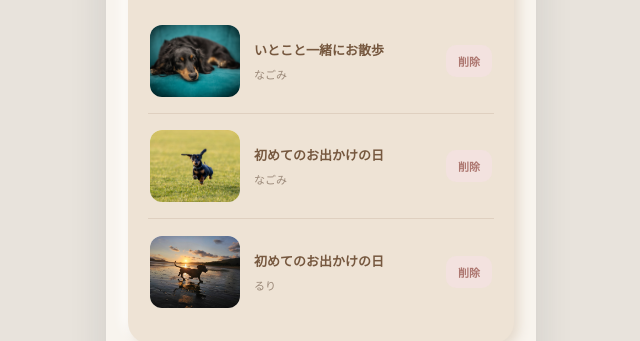
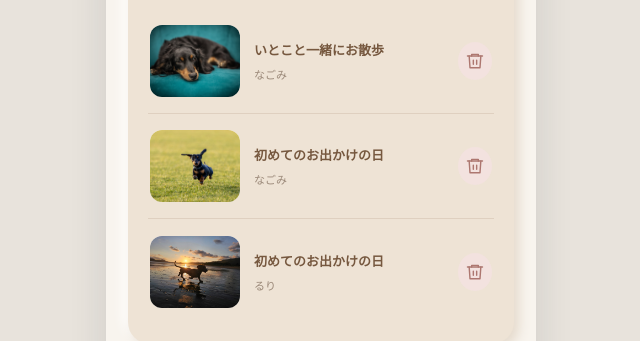
Before and after one commit to ayato-h/2026_DogLight, a plain HTML site: page pages/album.html in a window 1280 px wide. Shown: the part 382-723 px from the top of the page, 319-959 px from the left. Drawn offline with Linux system fonts and the light colour scheme.

Commit message:
album.htmlの更新

```diff
--- a/css/album.css
+++ b/css/album.css
@@ -149,18 +149,18 @@
 ========================= */
 
 .album-delete-button {
+    width: 34px;
+    height: 38px;
     flex-shrink: 0;
 
-    padding: 8px 12px;
+    display: grid;
+    place-items: center;
 
     border: none;
-    border-radius: 10px;
+    border-radius: 50%;
 
     background: #f3e2df;
     color: #ad7770;
-
-    font-size: 11px;
-    font-weight: 600;
 
     cursor: pointer;
     transition: 0.2s;
@@ -168,8 +168,9 @@
 
 .album-delete-button:hover {
     background: #ebd2ce;
+    transform: scale(1.08);
 }
 
 .album-delete-button:active {
-    transform: scale(0.96);
+    transform: scale(0.95);
 }
--- a/pages/album.html
+++ b/pages/album.html
@@ -41,7 +41,13 @@
                             <span class="album-dog-name">なごみ</span>
                         </div>
                         <button type="button" class="album-delete-button" aria-label="写真を削除">
-                            削除
+                            <svg viewBox="0 0 24 24" width="20" height="20" fill="none" stroke="currentColor"
+                                stroke-width="1.7" stroke-linecap="round" stroke-linejoin="round">
+                                <path d="M3 6h18"></path>
+                                <path d="M8 6V4h8v2"></path>
+                                <path d="M19 6l-1 14H6L5 6"></path>
+                                <path d="M10 11v5M14 11v5"></path>
+                            </svg>
                         </button>
                     </article>
 
@@ -54,7 +60,13 @@
                             <span class="album-dog-name">なごみ</span>
                         </div>
                         <button type="button" class="album-delete-button" aria-label="写真を削除">
-                            削除
+                            <svg viewBox="0 0 24 24" width="20" height="20" fill="none" stroke="currentColor"
+                                stroke-width="1.7" stroke-linecap="round" stroke-linejoin="round">
+                                <path d="M3 6h18"></path>
+                                <path d="M8 6V4h8v2"></path>
+                                <path d="M19 6l-1 14H6L5 6"></path>
+                                <path d="M10 11v5M14 11v5"></path>
+                            </svg>
                         </button>
                     </article>
 
@@ -67,7 +79,13 @@
                             <span class="album-dog-name">るり</span>
                         </div>
                         <button type="button" class="album-delete-button" aria-label="写真を削除">
-                            削除
+                            <svg viewBox="0 0 24 24" width="20" height="20" fill="none" stroke="currentColor"
+                                stroke-width="1.7" stroke-linecap="round" stroke-linejoin="round">
+                                <path d="M3 6h18"></path>
+                                <path d="M8 6V4h8v2"></path>
+                                <path d="M19 6l-1 14H6L5 6"></path>
+                                <path d="M10 11v5M14 11v5"></path>
+                            </svg>
                         </button>
                     </article>
                 </div>
```
